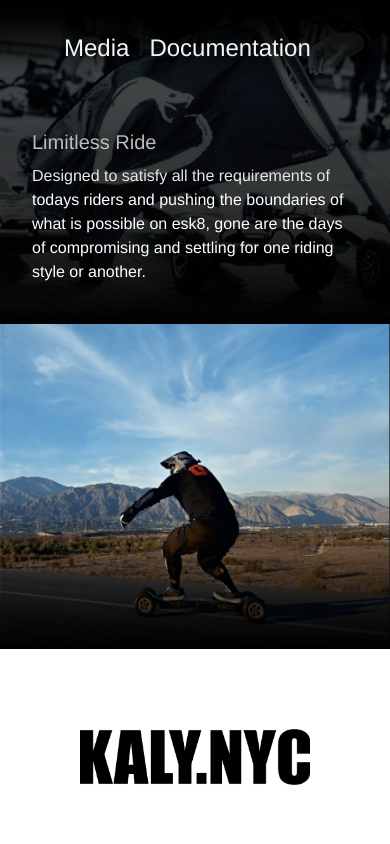
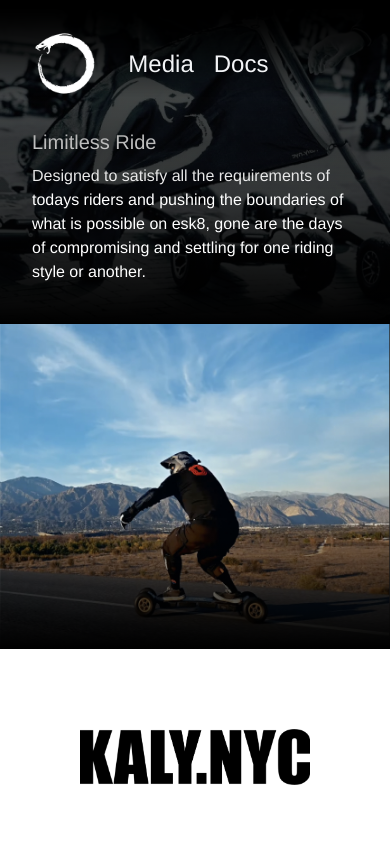
Before and after one commit to Double-Are/KalyNYC, a Vue app: page / in a window 390 px wide. Shown: the top 844 px of the page. Built offline with nearby package versions, Linux system fonts and the light colour scheme.

Commit message:
Nav mobile v desktop

```diff
--- a/src/components/Navbar.vue
+++ b/src/components/Navbar.vue
@@ -10,7 +10,7 @@
             <router-link to="/video">Media</router-link>
           </li>
           <li class="mr-5">
-            <router-link to="/documentation">Documentation</router-link>
+            <router-link to="/documentation"><span>Doc</span><span class="inline sm:hidden">s</span><span class="hidden sm:inline">umentation</span></router-link>
           </li>
         </ul>
       </div>
@@ -61,6 +61,7 @@
   .kaly-logo {
     max-width: 250px;
     max-height: 64px;
+    min-width: 63px;
     width: 100%;
     height: fit-content;
   }
```
